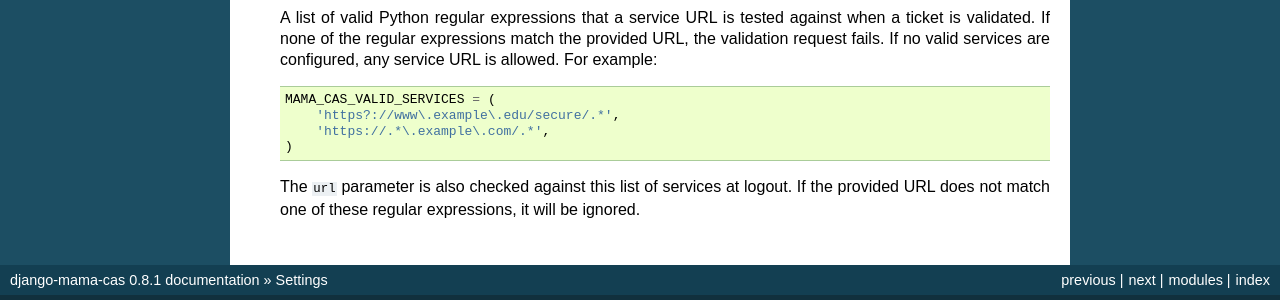
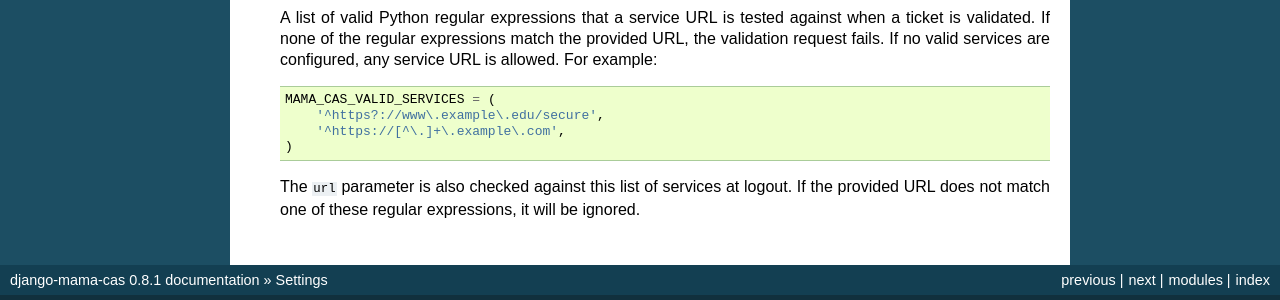
Before and after one commit to jbittel/django-mama-cas, a Sphinx documentation site: the page built from docs/settings.rst, in a window 1280 px wide. Shown: the part 1919-2219 px from the top of the page. Built offline with Sphinx 7.4.7, drawn with Linux system fonts in a browser that asks for light colours.

```diff
--- a/docs/settings.rst
+++ b/docs/settings.rst
@@ -133,8 +133,8 @@ some of these settings alter stock CAS behavior.
    are configured, any service URL is allowed. For example::
 
       MAMA_CAS_VALID_SERVICES = (
-          'https?://www\.example\.edu/secure/.*',
-          'https://.*\.example\.com/.*',
+          '^https?://www\.example\.edu/secure',
+          '^https://[^\.]+\.example\.com',
       )
 
    The ``url`` parameter is also checked against this list of services at
```
